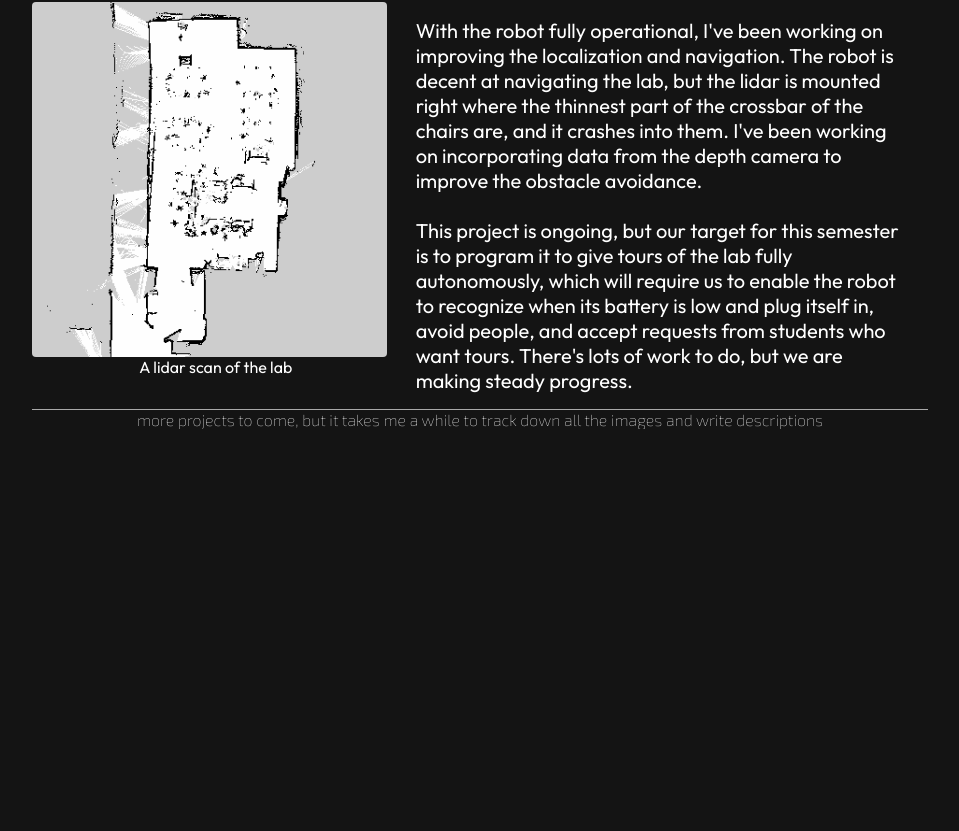
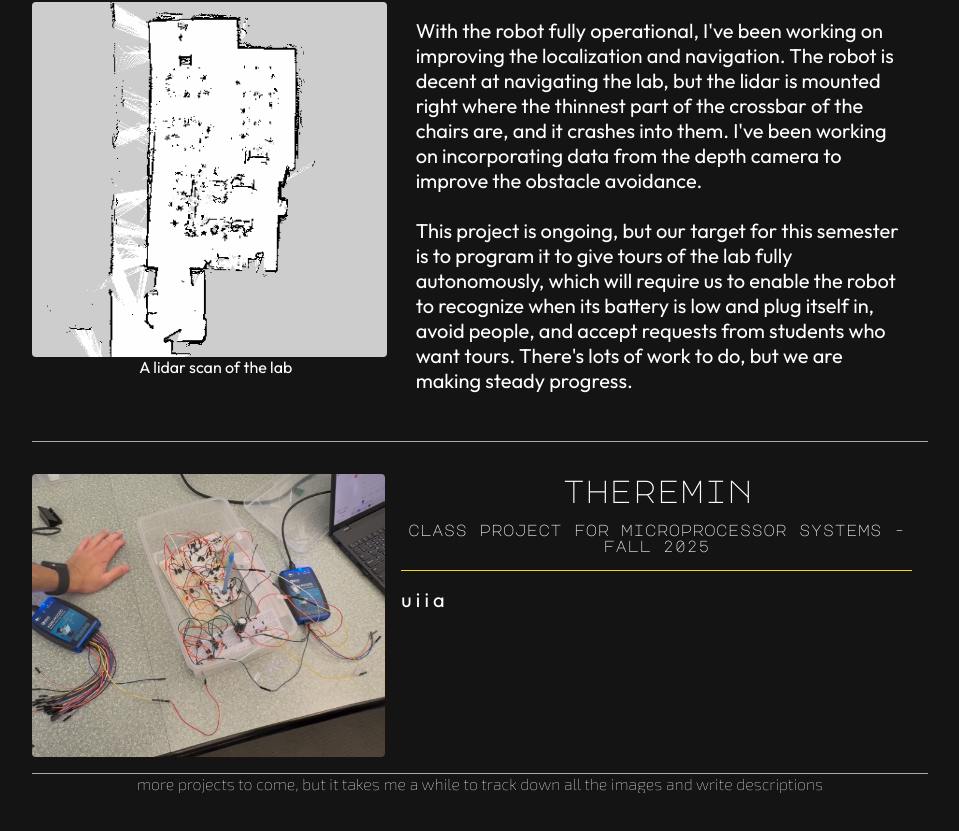
Before and after one commit to ZachNobles/ZachNobles.github.io, a React (Create React App) app: page /projects in a window 1280 px wide. Shown: the part 6377-7208 px from the top of the page, without its empty margins (160-1119 px from the left). Before the commit the page ends 6902 px from the top, so only its background shows below. Built offline with nearby package versions, Linux system fonts and the light colour scheme.

Commit message:
menu for projects page

```diff
--- a/src/App.css
+++ b/src/App.css
@@ -1,6 +1,6 @@
 body[data-theme="dark"] {
   --silver: #c0c0c0;
-  --purple: #6a19d5;
+  --accent: #6a19d5;
 
   --background-color: RGB(20, 20, 20);
   --text-color: white;
@@ -11,10 +11,10 @@ body[data-theme="dark"] {
   --button-text: var(--silver);
   --button-border: var(--silver);
 
-  --generic-button-border: var(--purple);
+  --generic-button-border: var(--accent);
 
-  --generic-radio-border: var(--purple);
-  --generic-radio-fill: var(--purple);
+  --generic-radio-border: var(--accent);
+  --generic-radio-fill: var(--accent);
 
   --icon-button: var(--silver);
   --icon-button-hover: white;
@@ -27,6 +27,11 @@ body[data-theme="dark"] {
   --divider: var(--silver);
 
   --textbox-border: var(--silver);
+
+  --drawer-background-color: RGB(25, 25, 25);
+  --drawer-text-color: var(--text-color);
+  --drawer-item-background: var(--drawer-background-color);
+  --drawer-item-border: var(--accent);
 }
 
 
@@ -144,7 +149,7 @@ body {
 }
 
 .generic-icon-button {
-  color: var(--icon-button);
+  color: var(--icon-button) !important;
   transition: 150ms !important;
 }
 
@@ -201,3 +206,19 @@ body {
   user-select: none; /* Non-prefixed version, currently
                     supported by Chrome, Edge, Opera and Firefox */
 }
+
+#projects-menu {
+  background-color: var(--drawer-background-color);
+  color: var(--drawer-text-color);
+}
+
+.projects-menu-link {
+  background-color: var(--drawer-item-background);
+  color: var(--drawer-text-color);
+  border: 2px solid var(--drawer-item-border);
+  transition: 150ms;
+}
+
+.projects-menu-link:hover {
+  background-color: var(--drawer-item-border);
+}
--- a/src/pages/projects/individual-projects/robotics1.jsx
+++ b/src/pages/projects/individual-projects/robotics1.jsx
@@ -23,7 +23,7 @@ const RoboticsProject = () => {
     return <div>
         <div className="projects-container">
             <div className="pleft">
-                <div className="glyph ptitle no-highlight pointer" data-text="squares on squares on squares" onClick={scroll}>squares on squares on squares</div>
+                <div className="glyph ptitle no-highlight pointer" data-text="squares on squares on squares" id="robotics I project" onClick={scroll}>squares on squares on squares</div>
                 <div className="glyph psubtitle">class project for robotics i - fall 2024</div>
                 <Divider variant="middle" flexItem className="pdivider" style={{backgroundColor: "#fe9580"}}></Divider>
                 <div className="geometric pbody">{r1Body}</div>
--- a/src/pages/projects/individual-projects/stretch.jsx
+++ b/src/pages/projects/individual-projects/stretch.jsx
@@ -21,7 +21,7 @@ const ResearchProject = () => {
         <div className="projects-container">
             <div className="pleft pimg-container"><img className="pimg" src={stretch_tour} alt="A Hello Robot Stretch RE1 navigating a small room" style={{minWidth: "20vw"}}></img></div>
             <div className="pright">
-                <div className="glyph ptitle no-highlight pointer" data-text="greeter robot" onClick={scroll}>greeter robot</div>
+                <div className="glyph ptitle no-highlight pointer" data-text="greeter robot" id="greeter robot" onClick={scroll}>greeter robot</div>
                 <div className="glyph psubtitle">research project - spring 2025 to present</div>
                 <Divider variant="middle" flexItem className="pdivider" style={{backgroundColor: "#b080fe"}}></Divider>
                 <div className="geometric pbody">{stretchBody1}</div>
--- a/src/pages/projects/individual-projects/theremin.jsx
+++ b/src/pages/projects/individual-projects/theremin.jsx
@@ -0,0 +1,25 @@
+import React from 'react'
+import { Divider, ImageList, ImageListItem } from "@mui/material"
+import scroll from "../scroll animation.js"
+
+import { circuitsBody1 } from './content/circuits.js'
+import full_circuit from "./images/full_circuit.png"
+
+const MPSProject = () => {
+    return <div>
+        <div className="projects-container">
+            <div className="pleft pimg-container"><img className="pimg" src={full_circuit} alt="a plastic box containing multiple breadboards and a bunch of wires"></img></div>
+            <div className="pright">
+                <div className="glyph ptitle no-highlight pointer" data-text="theremin" id="theremin" onClick={scroll}>theremin</div>
+                <div className="glyph psubtitle">class project for microprocessor systems - fall 2025</div>
+                <Divider variant="middle" flexItem className="pdivider" style={{backgroundColor: "#fef180"}}></Divider>
+                <div className="geometric pbody">u i i a</div>
+            </div>
+        </div>
+
+        <div className="gap"></div>
+    </div>
+}
+
+
+export default MPSProject;
--- a/src/pages/projects/projects.css
+++ b/src/pages/projects/projects.css
@@ -93,3 +93,13 @@
         width: 100vw !important;
     }
 }
+
+.projects-menu-link {
+    height: 2rem;
+    text-decoration: none;
+    text-align: center;
+    display: flex;
+    flex-direction: column;
+    justify-content: center;
+    border-radius: 1rem;
+}
--- a/src/pages/projects/projects.jsx
+++ b/src/pages/projects/projects.jsx
@@ -1,11 +1,45 @@
 import React from 'react'
 import './projects.css'
-import { IconButton, Tooltip, Divider } from '@mui/material';
+import { IconButton, Tooltip, Divider, Button, Drawer } from '@mui/material';
 import HomeIcon from '@mui/icons-material/Home';
+import TimelineIcon from '@mui/icons-material/Timeline';
 
 import RoboticsProject from "./individual-projects/robotics1.jsx";
 import EmbeddedProject from './individual-projects/embedded.jsx';
 import ResearchProject from './individual-projects/stretch.jsx';
+import MPSProject from "./individual-projects/theremin.jsx";
+
+function TemporaryDrawer() {
+    const [open, setOpen] = React.useState(false);
+
+    const toggleDrawer = (newOpen) => () => {
+        setOpen(newOpen);
+    };
+
+    const DrawerList = (
+        <div id="projects-menu" style={{width: "30vh", height: "inherit"}}>
+            <div style={{margin: "2rem", display: "flex", flexDirection: "column", gap: "1rem"}}>
+                <a className="projects-menu-link" href="#theremin" onClick={toggleDrawer(false)}>Microcontroller Car</a>
+                <a className="projects-menu-link" href="#robotics I project" onClick={toggleDrawer(false)}>Robotics I Project</a>
+                <a className="projects-menu-link" href="#greeter robot" onClick={toggleDrawer(false)}>Greeter Robot</a>
+                <a className="projects-menu-link" href="#theremin" onClick={toggleDrawer(false)}>Theremin</a>
+            </div>
+        </div>
+    );
+
+    return (
+        <div>
+            <Tooltip title="menu" placement="right" style={{position: "absolute", marginTop: "2rem"}}>
+                <IconButton onClick={toggleDrawer(true)} className="generic-icon-button" size="large"><TimelineIcon /></IconButton>
+            </Tooltip>
+            {/* <Button onClick={toggleDrawer(true)}>Open drawer</Button> */}
+            <Drawer open={open} onClose={toggleDrawer(false)}>
+            {DrawerList}
+            </Drawer>
+        </div>
+    );
+}
+
 
 const Projects = () => {
     return <div className="page">
@@ -13,6 +47,8 @@ const Projects = () => {
             <Tooltip title="home" placement="right" style={{position: "absolute"}}>
                 <IconButton href="/" aria-label="home" size="large" className="home-button"><HomeIcon /></IconButton>
             </Tooltip>
+
+            <TemporaryDrawer />
 
             <div className="projects-container">
                 <p className="glyph pboth pointer no-highlight" id="projects-header" data-text="projects" onMouseDown={headerLoad}
@@ -34,6 +70,11 @@ const Projects = () => {
         <div className="gap" style={{height:"2vh"}}></div>
 
         <ResearchProject />
+        <div className="gap" style={{height:"2vh"}}></div>
+        <Divider flexItem className="divider" style={{width: "inherit"}}/>
+        <div className="gap" style={{height:"2vh"}}></div>
+
+        <MPSProject />
         <Divider flexItem className="divider" style={{width: "inherit"}}/>
 
         <div className="projects-container exo" style={{textAlign:"center"}}><div className="pboth">more projects to come, but it takes me a while to track down all the images and write descriptions</div></div>
```
